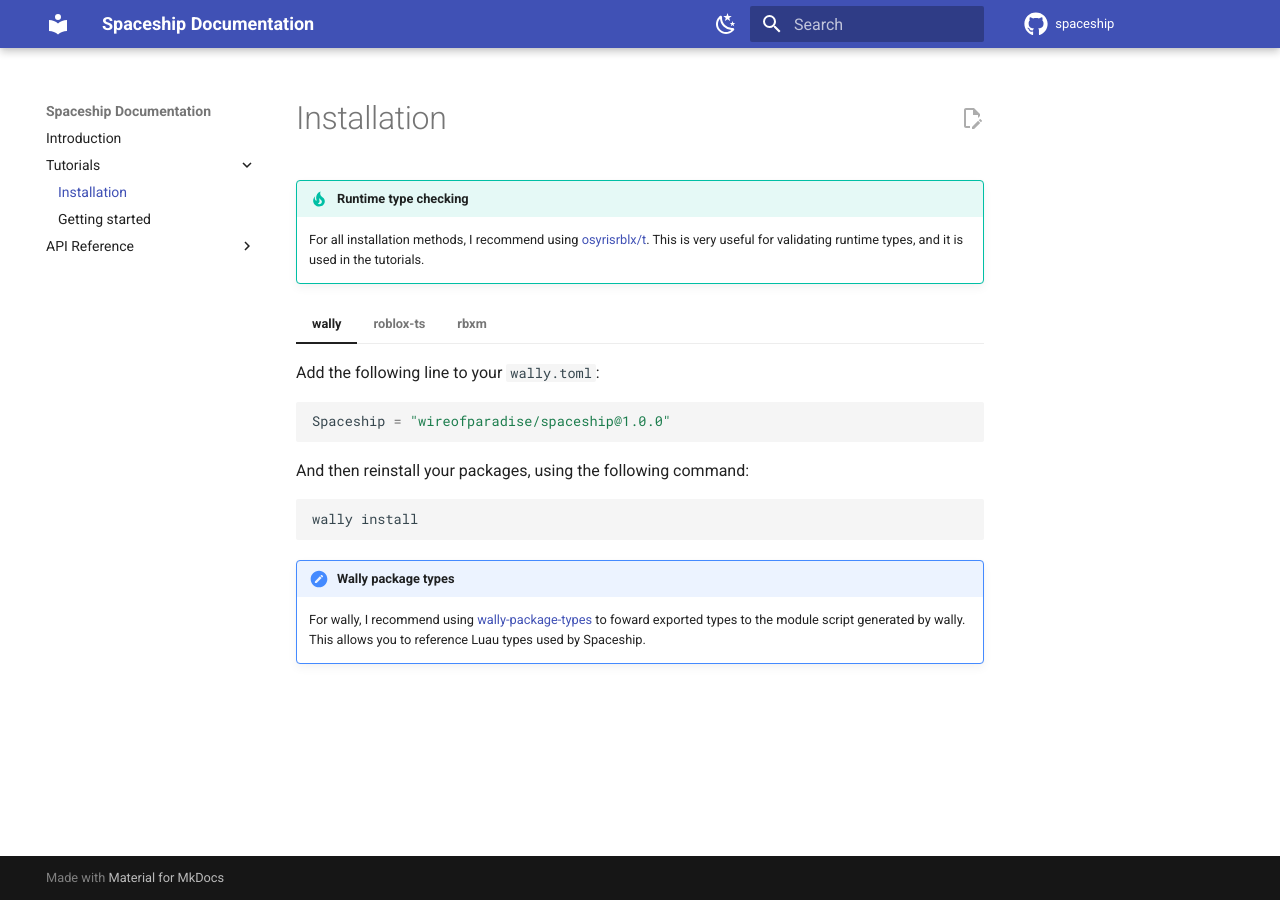
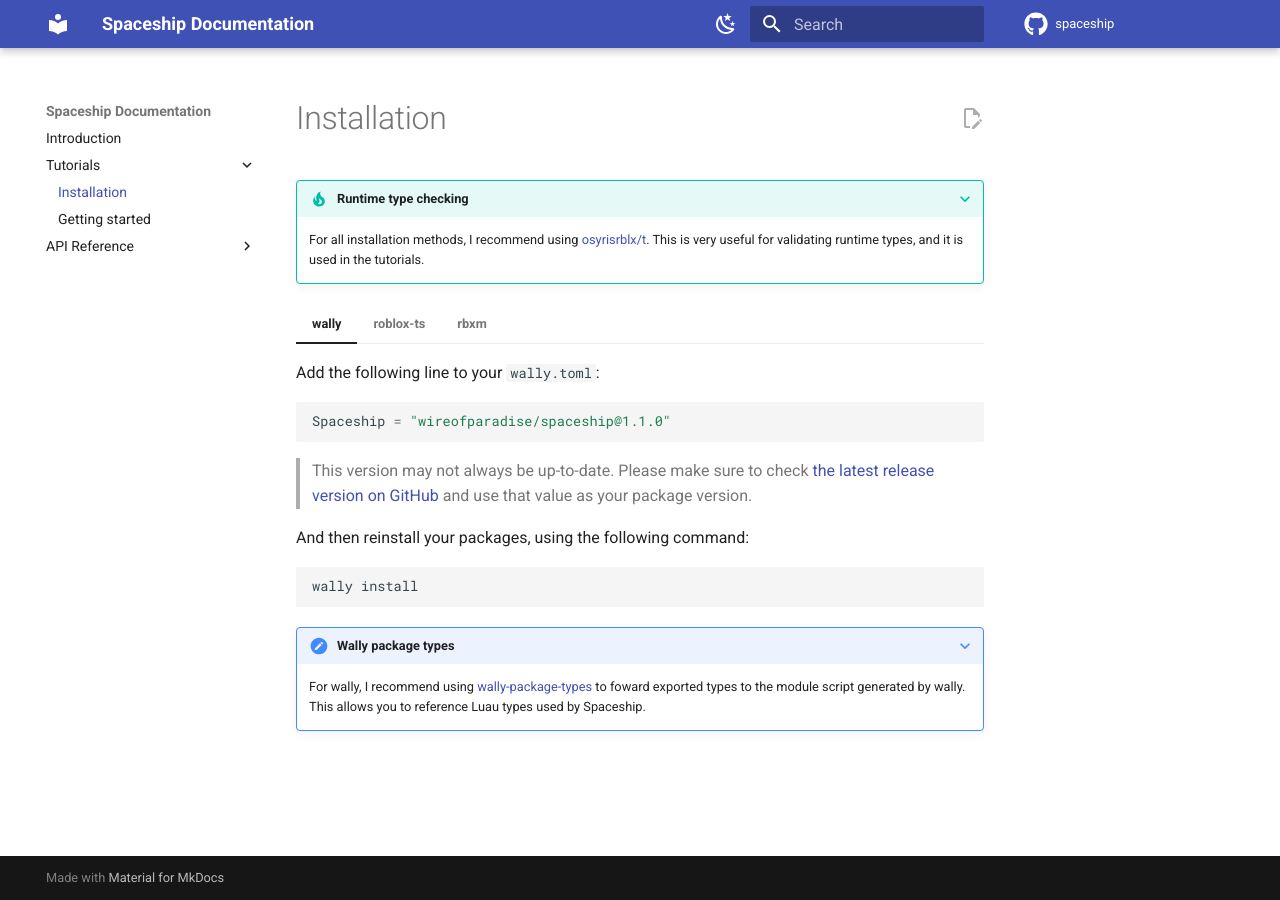
Before and after one commit to wireofparadise/spaceship, an MkDocs documentation site: the page built from docs/tutorials/installation.md, in a window 1280 px wide. Built offline with MkDocs 1.6.1 and Material for MkDocs 9.7.7, drawn with Linux system fonts in a browser that asks for light colours; comment, search, counter and statistics services are not loaded; the version menu is left out.

Commit message:
docs: update installation page

````diff
--- a/docs/tutorials/installation.md
+++ b/docs/tutorials/installation.md
@@ -1,14 +1,16 @@
 # Installation
 
-!!! tip "Runtime type checking"
+???+ tip "Runtime type checking"
     For all installation methods, I recommend using [osyrisrblx/t](https://github.com/osyrisrblx/t). This is very useful for validating runtime types, and it is used in the tutorials.
 
 === "wally"
     Add the following line to your `wally.toml`:
 
     ```toml
-    Spaceship = "wireofparadise/spaceship@1.0.0"
+    Spaceship = "wireofparadise/spaceship@1.1.0"
     ```
+
+    > This version may not always be up-to-date. Please make sure to check [the latest release version on GitHub](https://github.com/wireofparadise/spaceship/releases/latest) and use that value as your package version.
 
     And then reinstall your packages, using the following command:
 
@@ -16,7 +18,7 @@
     wally install
     ```
 
-    !!! note "Wally package types"
+    ???+ note "Wally package types"
         For wally, I recommend using [wally-package-types](https://github.com/JohnnyMorganz/wally-package-types) to foward exported types to the module script generated by wally. This allows you to reference Luau types used by Spaceship.
 
 === "roblox-ts"
````
